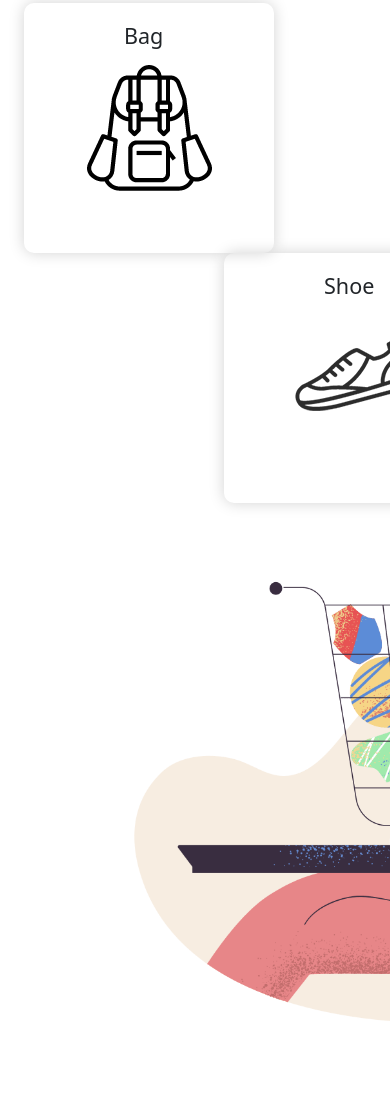
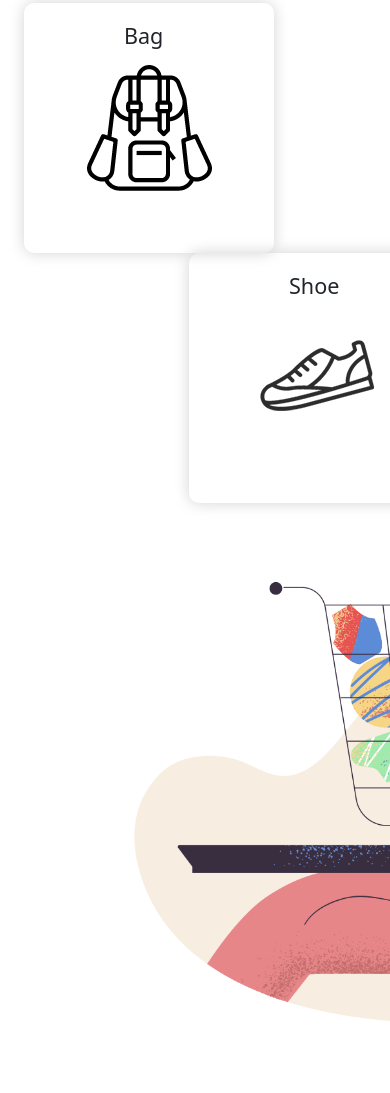
Before and after one commit to noorpiash/hot-gadgets, a plain HTML site: page index.html in a window 390 px wide. Shown: the part 4709-5802 px from the top of the page. Drawn offline with nearby package versions, Linux system fonts and the light colour scheme.

Commit message:
NEWUPDATE

```diff
--- a/index.html
+++ b/index.html
@@ -215,13 +215,13 @@
 <div class="row align-items-center ">
   <div class="col-md-4">
     <div class="row">
-      <div class="col-md-2">
+      <div class="col-md-3">
         <div class="new-box-1">
 
           <h4 >Bag</h4>
         </div>
       </div>
-      <div class="col-md-2 ">
+      <div class="col-md-3 ">
         <div class="new-box-2">
 
           <h4>Shoe</h4>
@@ -231,10 +231,10 @@
   </div>
 
 
+  <div class="col-md-6">
+    <img src="categories/pale-order.png" alt="">
+  </div>
 
-  <div class="col-md-8">
-     <img src="categories/pale-order.png" alt="">
-   </div>
 
 </div>
 
--- a/style.css
+++ b/style.css
@@ -196,7 +196,7 @@ h5{
 
     border-radius: 10px;
     box-shadow: 0px 0px 15px lightgray;
-    margin-left: 200px;
+    margin-left: 165px;
 
 
 
```
